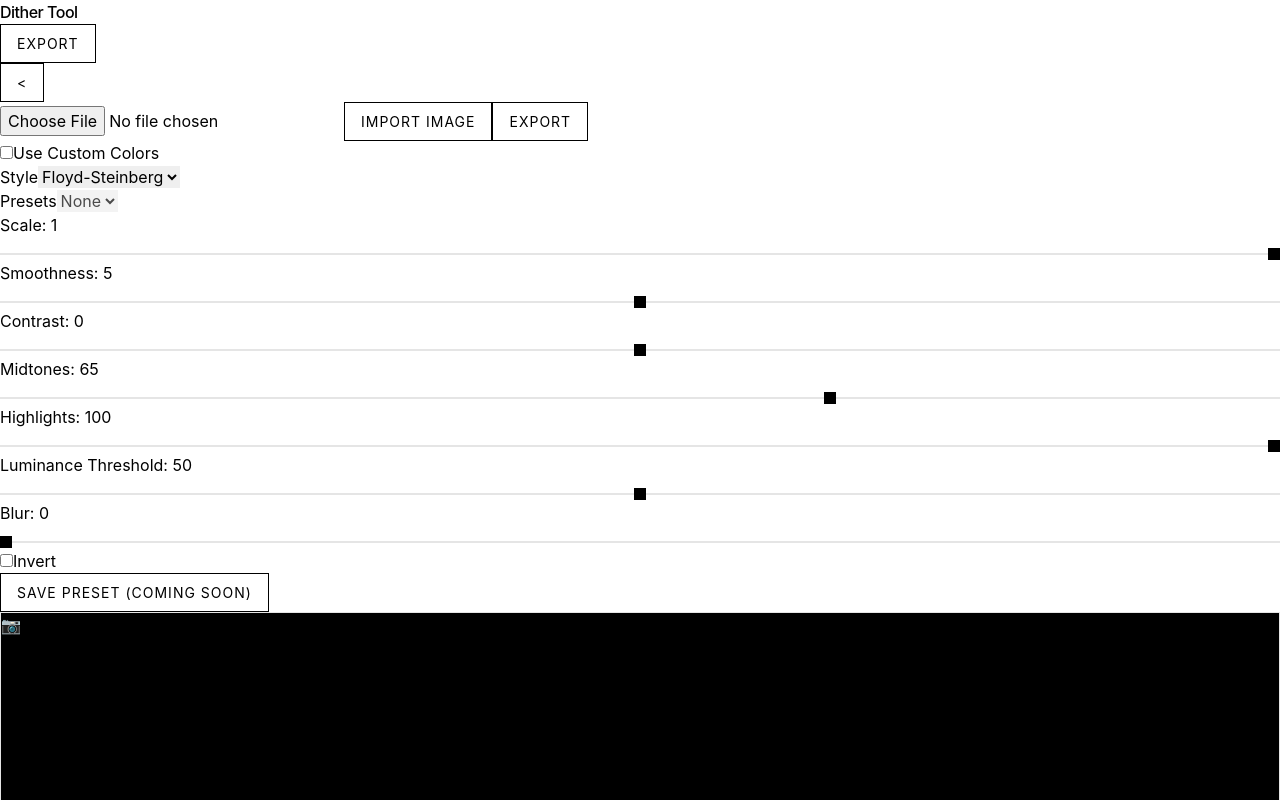
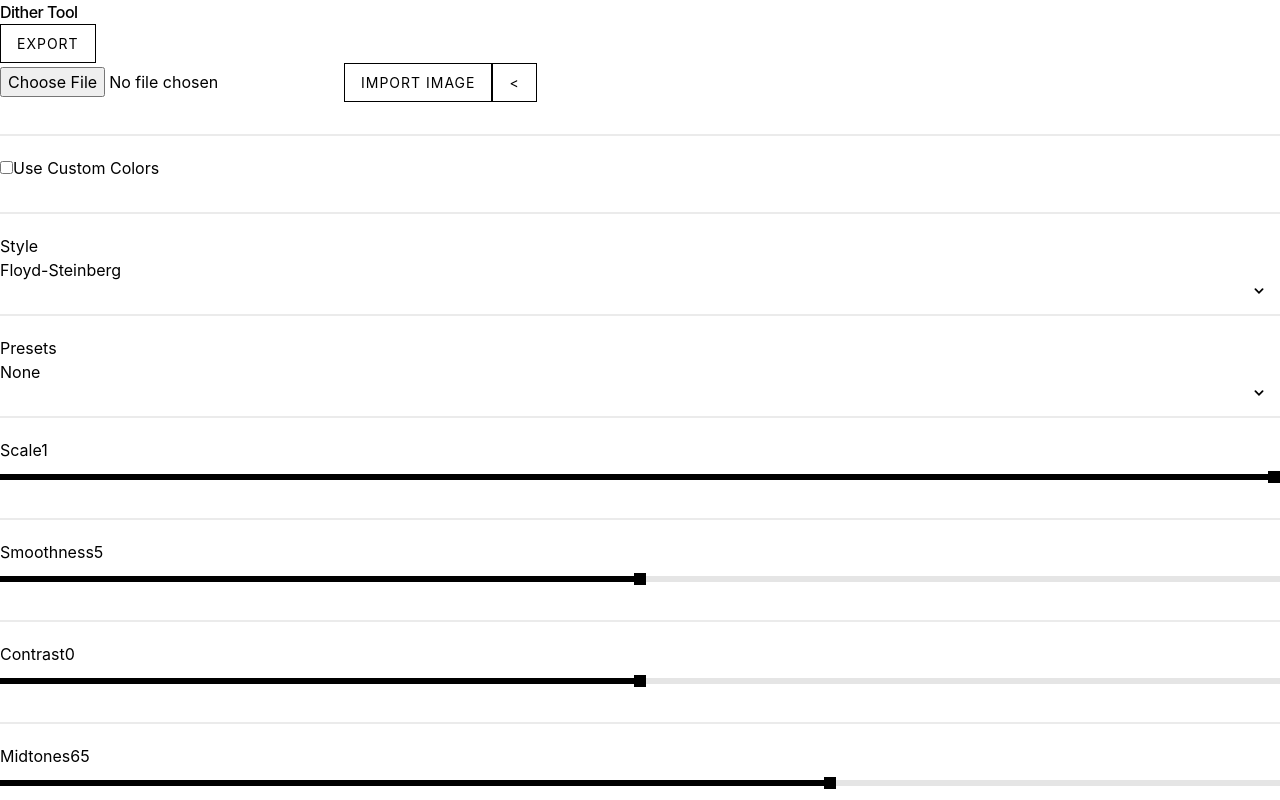
Before and after one commit to Kasaco223/DitherTool, a React (Vite) app: page / in a window 1280 px wide. Shown: the top 800 px of the page. Built offline with nearby package versions, Linux system fonts and the light colour scheme.

Commit message:
Fix: input file oculto para importar imagen y mejoras visuales en el panel

```diff
--- a/src/App.jsx
+++ b/src/App.jsx
@@ -1,6 +1,7 @@
 import { useState, useRef, useCallback, useEffect } from 'react'
 import CanvasPreview from './components/CanvasPreview'
 import ControlPanel from './components/ControlPanel'
+import ExportOptionsPopup from './components/ExportOptionsPopup'
 
 // Hook para detectar si es móvil
 function useIsMobile() {
@@ -180,14 +181,6 @@ function App() {
       {/* Side Menu - Controls */}
       {!menuMinimized ? (
         <div className={`hidden overflow-y-auto fixed left-0 z-40 w-80 bg-white shadow-lg md:block top-[56px] h-[calc(100vh-56px)]`}>
-          {/* Botón minimizar */}
-          <button
-            onClick={() => setMenuMinimized(true)}
-            className={`flex absolute right-0 top-6 justify-center items-center w-8 h-8 font-bold text-black bg-white rounded-none border border-black shadow-none hover:bg-gray-100`}
-            title="Minimizar menú"
-          >
-            <span className="block leading-none text-1xl" style={{ transform: 'translateY(-1px)' }}>{'<'}</span>
-          </button>
           <div className="flex-1 p-8 mt-10">
             <ControlPanel
               settings={settings}
@@ -200,6 +193,7 @@ function App() {
               customNeonColors={customNeonColors}
               setCustomNeonColor={setCustomNeonColor}
               setShowExportPopup={setShowExportPopup}
+              onMinimizeMenu={() => setMenuMinimized(true)}
             />
           </div>
         </div>
@@ -297,31 +291,11 @@ function App() {
 
       {/* Export Popup */}
       {showExportPopup && (
-        <div className="flex fixed inset-0 z-50 justify-center items-center p-4 bg-black bg-opacity-50">
-          <div className="p-6 w-full max-w-md bg-white shadow-lg">
-            <h2 className="mb-4 text-xl font-medium">Exportar Imagen</h2>
-            <div className="flex justify-end space-x-4">
-              <button
-                onClick={() => handleExport('png')}
-                className="px-4 py-2 text-white bg-black transition-all duration-500 hover:bg-gray-800 focus:outline-none focus:bg-white focus:text-black active:bg-gray-800"
-              >
-                Exportar como PNG
-              </button>
-              <button
-                onClick={() => handleExport('jpg')}
-                className="px-4 py-2 text-white bg-black transition-all duration-500 hover:bg-gray-800 focus:outline-none focus:bg-white focus:text-black active:bg-gray-800"
-              >
-                Exportar como JPG
-              </button>
-              <button
-                onClick={() => setShowExportPopup(false)}
-                className="px-4 py-2 text-black border border-black transition-all duration-500 hover:bg-black hover:text-white focus:outline-none focus:bg-white focus:text-black active:bg-black active:text-white"
-              >
-                Cancelar
-              </button>
-            </div>
-          </div>
-        </div>
+        <ExportOptionsPopup
+          onExportPng={() => handleExport('png')}
+          onExportJpg={() => handleExport('jpg')}
+          onClose={() => setShowExportPopup(false)}
+        />
       )}
     </div>
   )
--- a/src/components/ControlPanel.jsx
+++ b/src/components/ControlPanel.jsx
@@ -1,6 +1,7 @@
 import { useRef, useState, useEffect } from 'react'
 import { hsvToRgb, rgbToHsv } from '../utils/dithering'
 import { HsvaColorPicker } from 'react-colorful'
+import CustomSelect from './CustomSelect'
 
 // Funciones auxiliares para conversión de color
 function rgbToHex(r, g, b) {
@@ -61,7 +62,8 @@ const ControlPanel = ({
   onUseCustomColorsToggle,
   customNeonColors,
   setCustomNeonColor,
-  setShowExportPopup
+  setShowExportPopup,
+  onMinimizeMenu
 }) => {
   const fileInputRef = useRef(null)
 
@@ -144,10 +146,19 @@ const ControlPanel = ({
     onSettingsChange({ [key]: value })
   }
 
+  // Función para obtener el background del slider con gradiente
+  function getSliderBg(value, min, max) {
+    const percent = ((value - min) / (max - min)) * 100;
+    return {
+      background: `linear-gradient(to right, #000 0%, #000 ${percent}%, #e5e5e5 ${percent}%, #e5e5e5 100%)`
+    };
+  }
+
   return (
     <div className="flex flex-col h-full">
-      {/* Import/Export Buttons */}
-      <div className="mb-6 space-y-3 md:mb-8 md:space-y-4">
+      {/* Import/Export Buttons y Minimizar */}
+      <div className="mb-3 space-y-2 md:mb-4 md:space-y-3">
+        <div className="flex flex-row gap-3 items-center mb-2 w-full">
           <input
             ref={fileInputRef}
             type="file"
@@ -157,25 +168,34 @@ const ControlPanel = ({
           />
           <button
             onClick={handleImportClick}
-          className="w-full px-3 py-1.5 md:px-4 md:py-2 text-xs md:text-sm uppercase tracking-wider border border-black hover:bg-black hover:text-white transition-all duration-300"
+            className="flex-1 h-12 px-3 py-1.5 md:px-4 md:py-2 text-xs md:text-sm uppercase tracking-wider border border-black hover:bg-black hover:text-white transition-all duration-300 rounded-none flex items-center justify-center"
           >
             Import Image
           </button>
+          {onMinimizeMenu && (
             <button
+              onClick={onMinimizeMenu}
+              className="flex justify-center items-center w-12 h-12 font-bold text-black bg-white rounded-none border border-black shadow-none hover:bg-gray-100"
+              title="Minimizar menú"
+            >
+              <span className="block leading-none text-1xl" style={{ transform: 'translateY(-1px)' }}>{'<'}</span>
+            </button>
+          )}
+        </div>
+        {/*<button
           onClick={() => setShowExportPopup(true)}
           disabled={!hasImage}
-          className={`w-full px-4 py-2 text-sm font-medium text-white rounded ${
-            hasImage
+          className={`w-full px-4 py-2 text-sm font-medium text-white rounded-none ${hasImage
               ? 'bg-black hover:bg-gray-800'
               : 'bg-gray-300 cursor-not-allowed'
             } transition-colors`}
         >
           Export
-        </button>
+        </button> */}
       </div>
-
+      <div className="slider-separator"></div>
       {/* Settings Panel */}
-      <div className="flex-1 overflow-y-auto control-panel">
+      <div className="overflow-y-auto flex-1 control-panel">
         <div className="space-y-6 md:space-y-8">
           {/* Custom Colors Toggle */}
           <div className="flex items-center space-x-3">
@@ -184,42 +204,48 @@ const ControlPanel = ({
               id="useCustomColors"
               checked={useCustomColors}
               onChange={onUseCustomColorsToggle}
-              className="w-4 h-4 border-gray-200 rounded-none focus:ring-black focus:ring-offset-0"
+              className="w-4 h-4 rounded-none border-gray-200 focus:ring-black focus:ring-offset-0"
             />
             <label htmlFor="useCustomColors" className="text-xs font-medium tracking-wide uppercase md:text-sm">
               Use Custom Colors
             </label>
           </div>
 
+          <div className="slider-separator"></div>
+
           {/* Custom Color Selector (conditionally rendered) */}
           {useCustomColors && (
             <div className="pt-4">
+              <div className="mx-auto" style={{ width: 210, height: 210 }}>
                 <HsvaColorPicker
                   color={{ ...customNeonColors, a: 1 }} // Add alpha for the picker
                   onChange={(newColor) => setCustomNeonColor({ h: newColor.h, s: newColor.s, v: newColor.v })}
+                  style={{ width: '100%', height: '100%' }}
                 />
-              <div className="mt-4 flex flex-col space-y-2">
-                <select
+              </div>
+              <div className="flex flex-col mt-4 space-y-2">
+                <CustomSelect
+                  options={[
+                    { value: 'HEX', label: 'HEX' },
+                    { value: 'RGB', label: 'RGB' },
+                    { value: 'HSL', label: 'HSL' },
+                  ]}
                   value={colorFormat}
-                  onChange={e => setColorFormat(e.target.value)}
-                  className="border border-black px-2 py-1 text-xs w-24"
-                >
-                  <option value="HEX">HEX</option>
-                  <option value="RGB">RGB</option>
-                  <option value="HSL">HSL</option>
-                </select>
+                  onChange={setColorFormat}
+                  className="w-full text-xs"
+                />
                 <div className="flex flex-row space-x-2">
                   <input
                     type="text"
                     value={pendingColor}
                     onChange={handleColorInputChange}
                     onKeyDown={handleColorInputKeyDown}
-                    className="border border-black px-2 py-1 text-xs w-full"
+                    className="px-2 py-1 w-full text-xs border border-black"
                     spellCheck={false}
                   />
                   <button
                     onClick={applyPendingColor}
-                    className="px-3 py-1 border border-black bg-white text-xs font-medium hover:bg-gray-100"
+                    className="px-3 py-1 text-xs font-medium bg-white rounded-none border border-black hover:bg-gray-100"
                   >
                     Apply
                   </button>
@@ -231,33 +257,38 @@ const ControlPanel = ({
           {/* Style Dropdown */}
           <div>
             <label className="block mb-2 text-xs font-medium tracking-wide uppercase md:mb-3 md:text-sm">Style</label>
-            <select
+            <CustomSelect
+              options={[
+                { value: 'Floyd-Steinberg', label: 'Floyd-Steinberg' },
+                { value: 'Atkinson', label: 'Atkinson' },
+                { value: 'Smooth Diffuse', label: 'Smooth Diffuse' },
+              ]}
               value={settings.style}
-              onChange={(e) => handleSelectChange('style', e.target.value)}
-              className="w-full px-3 py-1.5 md:py-2 text-xs md:text-sm bg-white border border-gray-200 focus:border-black focus:outline-none transition-all duration-300"
-            >
-              <option value="Floyd-Steinberg">Floyd-Steinberg</option>
-              <option value="Atkinson">Atkinson</option>
-              <option value="Smooth Diffuse">Smooth Diffuse</option>
-            </select>
+              onChange={val => handleSelectChange('style', val)}
+              className="w-full"
+            />
           </div>
-
+          <div className="slider-separator"></div>
           {/* Presets Dropdown */}
           <div>
             <label className="block mb-2 text-xs font-medium tracking-wide uppercase md:mb-3 md:text-sm">Presets</label>
-            <select
-              className="w-full px-3 py-1.5 md:py-2 text-xs md:text-sm bg-white border border-gray-200 focus:border-black focus:outline-none transition-all duration-300"
+            <CustomSelect
+              options={[{ value: 'none', label: 'None' }]}
+              value={'none'}
+              onChange={() => { }}
+              className="w-full text-xs md:text-sm"
               disabled
-            >
-              <option>None</option>
-            </select>
+            />
           </div>
 
+          <div className="slider-separator"></div>
+
           {/* Scale Slider */}
-          <div className="slider-container">
-            <label className="block mb-2 text-xs font-medium tracking-wide uppercase md:mb-3 md:text-sm">
-              Scale: {settings.scale}
-            </label>
+          <div className="mb-8 slider-container">
+            <div className="flex justify-between mb-1">
+              <label className="text-xs font-medium tracking-wide uppercase md:text-sm">Scale</label>
+              <span className="text-xs font-medium md:text-sm">{settings.scale}</span>
+            </div>
             <input
               type="range"
               min="0.1"
@@ -266,14 +297,17 @@ const ControlPanel = ({
               value={settings.scale}
               onChange={(e) => handleSliderChange('scale', e.target.value)}
               className="slider"
+              style={getSliderBg(settings.scale, 0.1, 1)}
             />
           </div>
+          <div className="slider-separator"></div>
 
           {/* Smoothness Slider */}
-          <div className="slider-container">
-            <label className="block mb-2 text-xs font-medium tracking-wide uppercase md:mb-3 md:text-sm">
-              Smoothness: {settings.smoothness}
-            </label>
+          <div className="mb-8 slider-container">
+            <div className="flex justify-between mb-1">
+              <label className="text-xs font-medium tracking-wide uppercase md:text-sm">Smoothness</label>
+              <span className="text-xs font-medium md:text-sm">{settings.smoothness}</span>
+            </div>
             <input
               type="range"
               min="0"
@@ -282,14 +316,17 @@ const ControlPanel = ({
               value={settings.smoothness}
               onChange={(e) => handleSliderChange('smoothness', e.target.value)}
               className="slider"
+              style={getSliderBg(settings.smoothness, 0, 10)}
             />
           </div>
+          <div className="slider-separator"></div>
 
           {/* Contrast Slider */}
-          <div className="slider-container">
-            <label className="block mb-2 text-xs font-medium tracking-wide uppercase md:mb-3 md:text-sm">
-              Contrast: {settings.contrast}
-            </label>
+          <div className="mb-8 slider-container">
+            <div className="flex justify-between mb-1">
+              <label className="text-xs font-medium tracking-wide uppercase md:text-sm">Contrast</label>
+              <span className="text-xs font-medium md:text-sm">{settings.contrast}</span>
+            </div>
             <input
               type="range"
               min="-100"
@@ -298,14 +335,17 @@ const ControlPanel = ({
               value={settings.contrast}
               onChange={(e) => handleSliderChange('contrast', e.target.value)}
               className="slider"
+              style={getSliderBg(settings.contrast, -100, 100)}
             />
           </div>
+          <div className="slider-separator"></div>
 
           {/* Midtones Slider */}
-          <div className="slider-container">
-            <label className="block mb-2 text-xs font-medium tracking-wide uppercase md:mb-3 md:text-sm">
-              Midtones: {settings.midtones}
-            </label>
+          <div className="mb-8 slider-container">
+            <div className="flex justify-between mb-1">
+              <label className="text-xs font-medium tracking-wide uppercase md:text-sm">Midtones</label>
+              <span className="text-xs font-medium md:text-sm">{settings.midtones}</span>
+            </div>
             <input
               type="range"
               min="0"
@@ -314,14 +354,17 @@ const ControlPanel = ({
               value={settings.midtones}
               onChange={(e) => handleSliderChange('midtones', e.target.value)}
               className="slider"
+              style={getSliderBg(settings.midtones, 0, 100)}
             />
           </div>
+          <div className="slider-separator"></div>
 
           {/* Highlights Slider */}
-          <div className="slider-container">
-            <label className="block mb-2 text-xs font-medium tracking-wide uppercase md:mb-3 md:text-sm">
-              Highlights: {settings.highlights}
-            </label>
+          <div className="mb-8 slider-container">
+            <div className="flex justify-between mb-1">
+              <label className="text-xs font-medium tracking-wide uppercase md:text-sm">Highlights</label>
+              <span className="text-xs font-medium md:text-sm">{settings.highlights}</span>
+            </div>
             <input
               type="range"
               min="0"
@@ -330,14 +373,17 @@ const ControlPanel = ({
               value={settings.highlights}
               onChange={(e) => handleSliderChange('highlights', e.target.value)}
               className="slider"
+              style={getSliderBg(settings.highlights, 0, 100)}
             />
           </div>
+          <div className="slider-separator"></div>
 
           {/* Luminance Threshold Slider */}
-          <div className="slider-container">
-            <label className="block mb-2 text-xs font-medium tracking-wide uppercase md:mb-3 md:text-sm">
-              Luminance Threshold: {settings.luminanceThreshold}
-            </label>
+          <div className="mb-8 slider-container">
+            <div className="flex justify-between mb-1">
+              <label className="text-xs font-medium tracking-wide uppercase md:text-sm">Luminance Threshold</label>
+              <span className="text-xs font-medium md:text-sm">{settings.luminanceThreshold}</span>
+            </div>
             <input
               type="range"
               min="0"
@@ -346,25 +392,29 @@ const ControlPanel = ({
               value={settings.luminanceThreshold}
               onChange={(e) => handleSliderChange('luminanceThreshold', e.target.value)}
               className="slider"
+              style={getSliderBg(settings.luminanceThreshold, 0, 100)}
             />
           </div>
+          <div className="slider-separator"></div>
 
           {/* Blur Slider */}
-          <div className="slider-container">
-            <label className="block mb-2 text-xs font-medium tracking-wide uppercase md:mb-3 md:text-sm">
-              Blur: {settings.blur}
-            </label>
+          <div className="mb-8 slider-container">
+            <div className="flex justify-between mb-1">
+              <label className="text-xs font-medium tracking-wide uppercase md:text-sm">Blur</label>
+              <span className="text-xs font-medium md:text-sm">{settings.blur}</span>
+            </div>
             <input
               type="range"
               min="0"
               max="10"
-              step="0.1"
+              step="1"
               value={settings.blur}
               onChange={(e) => handleSliderChange('blur', e.target.value)}
               className="slider"
+              style={getSliderBg(settings.blur, 0, 10)}
             />
           </div>
-
+          <div className="slider-separator"></div>
           {/* Invert Toggle */}
           <div className="flex items-center space-x-3">
             <input
@@ -372,7 +422,7 @@ const ControlPanel = ({
               id="invert"
               checked={settings.invert}
               onChange={(e) => handleToggleChange('invert', e.target.checked)}
-              className="w-4 h-4 border-gray-200 rounded-none focus:ring-black focus:ring-offset-0"
+              className="w-4 h-4 rounded-none border-gray-200 focus:ring-black focus:ring-offset-0"
             />
             <label htmlFor="invert" className="text-xs font-medium tracking-wide uppercase md:text-sm">
               Invert
--- /dev/null
+++ b/src/components/CustomSelect.jsx
@@ -0,0 +1,110 @@
+import React, { useState, useRef, useEffect } from "react";
+
+function CustomSelect({ options, value, onChange, placeholder = "Selecciona...", className = "", disabled = false }) {
+  const [open, setOpen] = useState(false);
+  const [highlighted, setHighlighted] = useState(-1);
+  const ref = useRef(null);
+
+  // Cerrar el menú al hacer click fuera
+  useEffect(() => {
+    function handleClickOutside(e) {
+      if (ref.current && !ref.current.contains(e.target)) {
+        setOpen(false);
+      }
+    }
+    document.addEventListener("mousedown", handleClickOutside);
+    return () => document.removeEventListener("mousedown", handleClickOutside);
+  }, []);
+
+  // Navegación con teclado
+  function handleKeyDown(e) {
+    if (disabled) return;
+    if (!open && (e.key === "ArrowDown" || e.key === "Enter" || e.key === " ")) {
+      setOpen(true);
+      setHighlighted(0);
+      e.preventDefault();
+    } else if (open) {
+      if (e.key === "ArrowDown") {
+        setHighlighted((h) => (h + 1) % options.length);
+        e.preventDefault();
+      } else if (e.key === "ArrowUp") {
+        setHighlighted((h) => (h - 1 + options.length) % options.length);
+        e.preventDefault();
+      } else if (e.key === "Enter" || e.key === " ") {
+        if (highlighted >= 0) {
+          onChange(options[highlighted].value);
+          setOpen(false);
+        }
+        e.preventDefault();
+      } else if (e.key === "Escape") {
+        setOpen(false);
+        e.preventDefault();
+      }
+    }
+  }
+
+  // Selección con click
+  function handleSelect(val) {
+    if (disabled) return;
+    onChange(val);
+    setOpen(false);
+  }
+
+  // Encontrar label del valor seleccionado
+  const selected = options.find((opt) => opt.value === value);
+
+  return (
+    <div
+      ref={ref}
+      tabIndex={disabled ? -1 : 0}
+      className={`relative select-none border border-black bg-white rounded-none px-3 py-2 flex items-center min-w-[180px] ${className} ${disabled ? "opacity-50 cursor-not-allowed" : "cursor-pointer"}`}
+      role="listbox"
+      aria-haspopup="listbox"
+      aria-expanded={open}
+      aria-disabled={disabled}
+      aria-activedescendant={open && highlighted >= 0 ? `custom-select-opt-${highlighted}` : undefined}
+      onClick={() => { if (!disabled) setOpen((o) => !o); }}
+      onKeyDown={handleKeyDown}
+    >
+      <span className="flex-1 text-left truncate">
+        {selected ? selected.label : <span className="text-gray-400">{placeholder}</span>}
+      </span>
+      {/* Flecha SVG */}
+      <svg
+        className={`ml-2 transition-transform duration-150 ${open ? "rotate-180" : ""}`}
+        width="18"
+        height="18"
+        viewBox="0 0 20 20"
+        fill="none"
+        xmlns="http://www.w3.org/2000/svg"
+        style={{ pointerEvents: "none", position: "absolute", right: 12 }}
+        aria-hidden="true"
+      >
+        <path d="M6 8l4 4 4-4" stroke="black" strokeWidth="2" fill="none" strokeLinecap="round"/>
+      </svg>
+      {/* Opciones */}
+      {open && !disabled && (
+        <ul
+          className="absolute left-0 top-full z-10 w-full bg-white border border-black rounded-none mt-1 shadow-lg max-h-60 overflow-auto"
+          role="listbox"
+        >
+          {options.map((opt, i) => (
+            <li
+              id={`custom-select-opt-${i}`}
+              key={opt.value}
+              role="option"
+              aria-selected={value === opt.value}
+              className={`px-3 py-2 cursor-pointer ${i === highlighted ? "bg-black text-white" : ""} ${value === opt.value ? "font-bold" : ""}`}
+              onMouseEnter={() => setHighlighted(i)}
+              onMouseDown={(e) => { e.preventDefault(); handleSelect(opt.value); }}
+            >
+              {opt.label}
+            </li>
+          ))}
+        </ul>
+      )}
+    </div>
+  );
+}
+
+export default CustomSelect;
--- a/src/index.css
+++ b/src/index.css
@@ -31,16 +31,12 @@ body {
 
 .slider {
   width: 100%;
-  height: 2px;
+  height: 6px;
   background-color: #e5e5e5;
   border-radius: 0;
   appearance: none;
   cursor: pointer;
   transition: all 0.3s ease;
-}
-
-.slider:hover {
-  background-color: #000000;
 }
 
 .slider::-webkit-slider-thumb {
@@ -60,12 +56,21 @@ body {
 
 .slider::-moz-range-thumb {
   width: 12px;
-  height: 12px;
+  height: 6px;
   background-color: #000000;
   border-radius: 0;
   cursor: pointer;
   border: none;
   box-shadow: none;
+}
+
+/* Línea divisoria entre sliders */
+.slider-separator {
+  width: 100%;
+  height: 2px;
+  background: rgba(0,0,0,0.08);
+  margin: 32px 0 20px 0;
+  border-radius: 0;
 }
 
 /* Botones y controles */
```
Also changed, not shown: src/components/ExportOptionsPopup.jsx (+15 -15 lines). Lines whose indentation alone changed are shown as unchanged.
